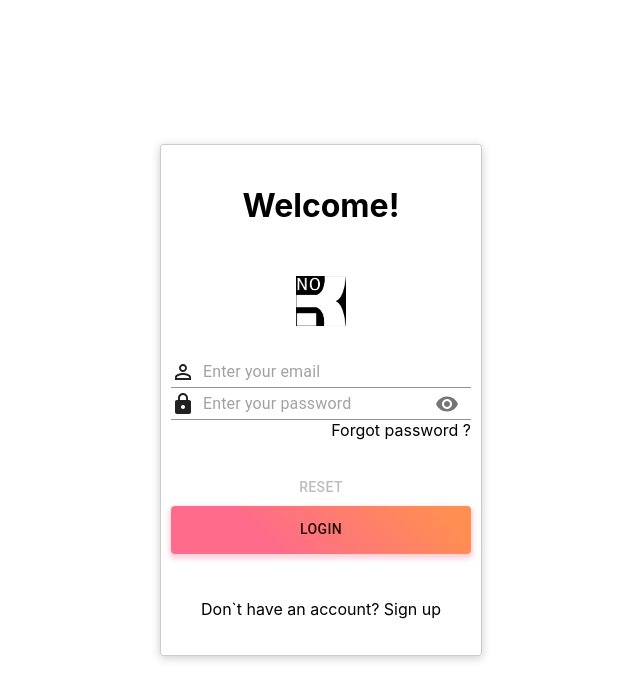
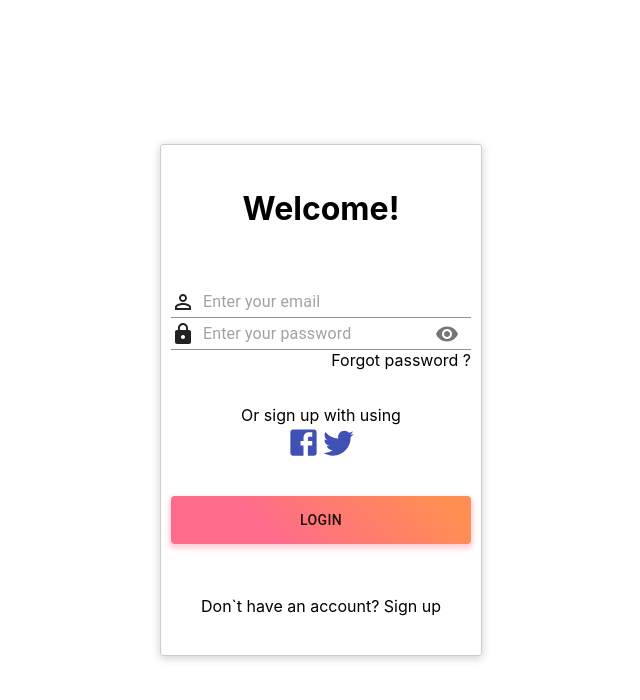
Before and after one commit to Valyay/ev-spa, a React (Create React App) app: page /login in a window 1280 px wide. Shown: the top 700 px of the page, without its empty margins (319-959 px from the left). Built offline with nearby package versions, Linux system fonts and the light colour scheme.

Commit message:
remove logo image , add social icons

```diff
--- a/package.json
+++ b/package.json
@@ -9,6 +9,7 @@
         "@types/node": "^12.12.8",
         "@types/react": "^16.9.11",
         "@types/react-dom": "^16.9.4",
+        "@types/styled-components": "^4.4.1",
         "@types/yup": "^0.26.26",
         "cross-env": "^6.0.3",
         "formik": "^2.0.6",
--- a/src/pages/LoginPage.tsx
+++ b/src/pages/LoginPage.tsx
@@ -2,10 +2,11 @@ import React, { useState } from 'react';
 import { withFormik, FormikProps } from 'formik';
 import * as Yup from 'yup';
 import { History, LocationState } from 'history';
-import Button from '@material-ui/core/Button';
 import InputAdornment from '@material-ui/core/InputAdornment';
 import IconButton from '@material-ui/core/IconButton';
 import LockIcon from '@material-ui/icons/Lock';
+import FacebookIcon from '@material-ui/icons/Facebook';
+import TwitterIcon from '@material-ui/icons/Twitter';
 import PermIdentityIcon from '@material-ui/icons/PermIdentity';
 import Visibility from '@material-ui/icons/Visibility';
 import VisibilityOff from '@material-ui/icons/VisibilityOff';
@@ -16,9 +17,10 @@ import {
     InputContainer,
     ButtonContainer,
     ResetContainer,
-    CustomField
+    CustomField,
+    SocialContainer,
+    IconContainer
 } from '../styles/LoginPage';
-import logo from '../images/logo.png';
 
 interface LoginValues {
     email: string;
@@ -39,17 +41,7 @@ interface LoginProps {
 export const MyInnerForm: React.FC<State & FormikProps<LoginValues>> = props => {
     const [showPassword, setShowPassword] = useState(false);
 
-    const {
-        values,
-        touched,
-        dirty,
-        errors,
-        handleChange,
-        handleBlur,
-        handleSubmit,
-        handleReset,
-        isSubmitting
-    } = props;
+    const { values, touched, errors, handleChange, handleBlur, handleSubmit, isSubmitting } = props;
 
     const handleClickShowPassword = () => {
         setShowPassword(!showPassword);
@@ -63,16 +55,6 @@ export const MyInnerForm: React.FC<State & FormikProps<LoginValues>> = props =>
         <LoginContainer>
             <Form onSubmit={handleSubmit}>
                 <h1 style={{ textAlign: 'center' }}>Welcome!</h1>
-                <img
-                    style={{
-                        marginLeft: 'auto',
-                        marginRight: 'auto',
-                        height: '50px',
-                        width: '50px'
-                    }}
-                    src={logo}
-                    alt="logo"
-                />
                 <InputContainer>
                     <CustomField
                         id="email"
@@ -123,16 +105,14 @@ export const MyInnerForm: React.FC<State & FormikProps<LoginValues>> = props =>
                         <span>Forgot password ?</span>
                     </ResetContainer>
                 </InputContainer>
-
+                <SocialContainer>
+                    <span style={{ textAlign: 'center' }}>Or sign up with using</span>
+                    <IconContainer>
+                        <FacebookIcon fontSize="large" color="primary" />
+                        <TwitterIcon fontSize="large" color="primary" />
+                    </IconContainer>
+                </SocialContainer>
                 <ButtonContainer>
-                    <Button
-                        type="button"
-                        className="outline"
-                        onClick={handleReset}
-                        disabled={!dirty || isSubmitting}
-                    >
-                        Reset
-                    </Button>
                     <CustomButton
                         type="submit"
                         disabled={
--- a/src/styles/LoginPage.js
+++ b/src/styles/LoginPage.js
@@ -34,6 +34,19 @@ export const ResetContainer = styled.div`
     width: 100%;
 `;
 
+export const SocialContainer = styled.div`
+    display: flex;
+    flex-direction: column;
+    justify-content: center;
+    width: 100%;
+`;
+
+export const IconContainer = styled.div`
+    display: flex;
+    justify-content: center;
+    width: 100%;
+`;
+
 export const CustomField = styled(TextField)({
     width: '100%'
 });
```
Also changed, not shown: src/images/logo.png (deleted), 1 other file (tests, documents, lock files or other folders).
